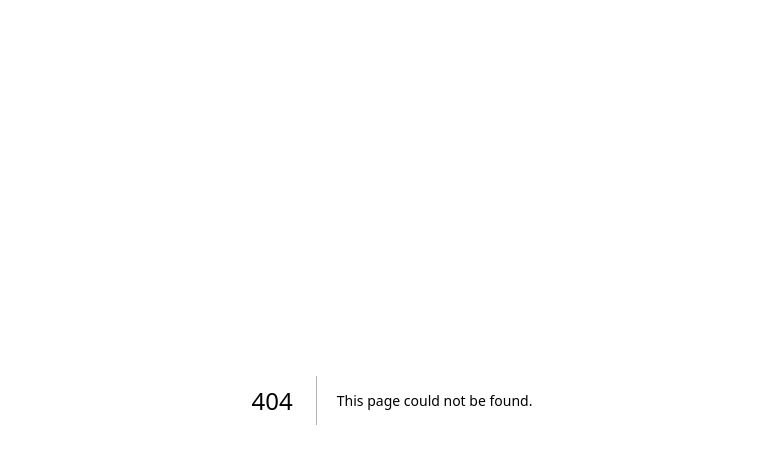
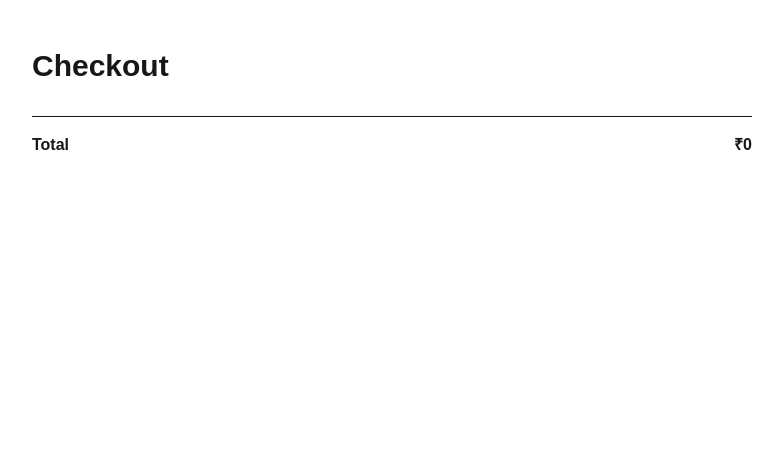
Before and after one commit to lovanshgaur/crumbandbrew, a Next.js app: page /checkout in a window 1280 px wide. Before the commit this address had no page. Shown: the top 464 px of the page, without its empty margins (248-1031 px from the left). Built offline with nearby package versions, Linux system fonts and the light colour scheme.

Commit message:
add checkout page with cart

```diff
--- /dev/null
+++ b/src/app/checkout/page.jsx
@@ -0,0 +1,41 @@
+"use client";
+
+import { useEffect, useState } from "react";
+
+export default function CheckoutPage() {
+  const [cart, setCart] = useState({});
+
+  useEffect(() => {
+    const stored = localStorage.getItem("cb_cart");
+    if (stored) setCart(JSON.parse(stored));
+  }, []);
+
+  const items = Object.values(cart);
+
+  const total = items.reduce(
+    (sum, item) => sum + item.qty * item.price,
+    0
+  );
+
+  return (
+    <main className="min-h-screen max-w-3xl mx-auto px-6 py-12">
+      <h1 className="text-3xl font-semibold mb-8">Checkout</h1>
+
+      <div className="space-y-4">
+        {items.map((item) => (
+          <div key={item.id} className="flex justify-between">
+            <span>
+              {item.name} × {item.qty}
+            </span>
+            <span>₹{item.price * item.qty}</span>
+          </div>
+        ))}
+      </div>
+
+      <div className="mt-8 border-t pt-4 flex justify-between font-semibold">
+        <span>Total</span>
+        <span>₹{total}</span>
+      </div>
+    </main>
+  );
+}
--- a/src/app/menu/page.js
+++ b/src/app/menu/page.js
@@ -8,6 +8,7 @@ import CartDrawer from "@/components/CartDrawer";
 export default function MenuPage() {
     const [cart, setCart] = useState({});
     const [isCartOpen, setIsCartOpen] = useState(false);
+
     function updateCart(item, type) {
         setCart((prev) => {
             const qty = prev[item.id]?.qty || 0;
@@ -34,6 +35,10 @@ export default function MenuPage() {
 
             return prev;
         });
+    }
+    function goToCheckout() {
+        localStorage.setItem("cb_cart", JSON.stringify(cart));
+        window.location.href = "/checkout";
     }
 
     return (
@@ -64,6 +69,7 @@ export default function MenuPage() {
                 updateCart={updateCart}
                 isOpen={isCartOpen}
                 onClose={() => setIsCartOpen(false)}
+                onCheckout={goToCheckout}
             />
         </main>
     );
--- a/src/components/CartDrawer.jsx
+++ b/src/components/CartDrawer.jsx
@@ -1,6 +1,12 @@
 "use client";
 
-export default function CartDrawer({ cart, updateCart, isOpen, onClose }) {
+export default function CartDrawer({
+  cart,
+  updateCart,
+  isOpen,
+  onClose,
+  onCheckout
+}) {
   const items = Object.values(cart);
 
   if (!isOpen) return null;
@@ -51,10 +57,10 @@ export default function CartDrawer({ cart, updateCart, isOpen, onClose }) {
           <span>₹{total}</span>
         </div>
         <button
-          onClick={onClose}
-          className="mt-8 w-full border rounded-full py-3"
+          onClick={onCheckout}
+          className="mt-8 w-full bg-black text-white rounded-full py-3"
         >
-          Close
+          Proceed to Checkout
         </button>
       </div>
     </>
```
